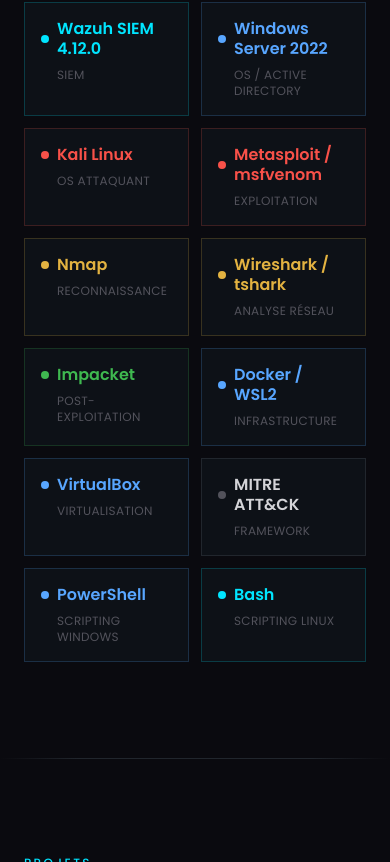
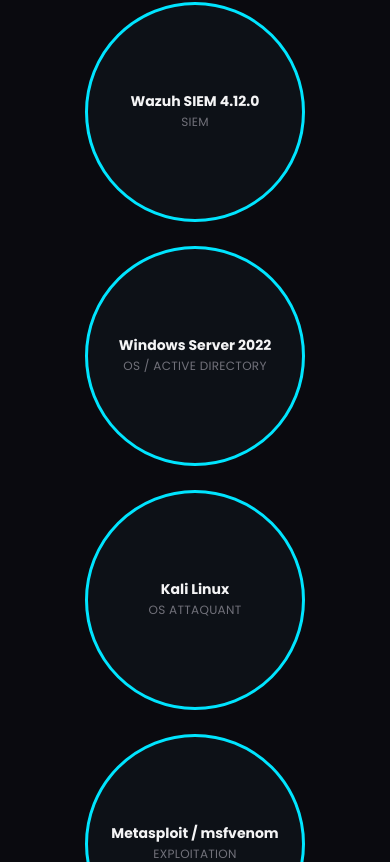
Before and after one commit to J-Hadley-C/portfolio-soc, a React (Vite) app: page / in a window 390 px wide. Shown: the part 3542-4404 px from the top of the page. Built offline with nearby package versions, Linux system fonts and the light colour scheme.

Commit message:
style: cartes de competences rondes avec bordure cyan

```diff
--- a/src/components/Stack.jsx
+++ b/src/components/Stack.jsx
@@ -1,28 +1,19 @@
 import { motion } from 'framer-motion'
 
 const TOOLS = [
-  { name: 'Wazuh SIEM 4.12.0', cat: 'SIEM', accent: 'accent' },
-  { name: 'Windows Server 2022', cat: 'OS / Active Directory', accent: 'info' },
-  { name: 'Kali Linux', cat: 'OS Attaquant', accent: 'critical' },
-  { name: 'Metasploit / msfvenom', cat: 'Exploitation', accent: 'critical' },
-  { name: 'Nmap', cat: 'Reconnaissance', accent: 'high' },
-  { name: 'Wireshark / tshark', cat: 'Analyse réseau', accent: 'high' },
-  { name: 'Impacket', cat: 'Post-Exploitation', accent: 'medium' },
-  { name: 'Docker / WSL2', cat: 'Infrastructure', accent: 'info' },
-  { name: 'VirtualBox', cat: 'Virtualisation', accent: 'info' },
-  { name: 'MITRE ATT&CK', cat: 'Framework', accent: 'none' },
-  { name: 'PowerShell', cat: 'Scripting Windows', accent: 'info' },
-  { name: 'Bash', cat: 'Scripting Linux', accent: 'accent' },
+  { name: 'Wazuh SIEM 4.12.0', cat: 'SIEM' },
+  { name: 'Windows Server 2022', cat: 'OS / Active Directory' },
+  { name: 'Kali Linux', cat: 'OS Attaquant' },
+  { name: 'Metasploit / msfvenom', cat: 'Exploitation' },
+  { name: 'Nmap', cat: 'Reconnaissance' },
+  { name: 'Wireshark / tshark', cat: 'Analyse réseau' },
+  { name: 'Impacket', cat: 'Post-Exploitation' },
+  { name: 'Docker / WSL2', cat: 'Infrastructure' },
+  { name: 'VirtualBox', cat: 'Virtualisation' },
+  { name: 'MITRE ATT&CK', cat: 'Framework' },
+  { name: 'PowerShell', cat: 'Scripting Windows' },
+  { name: 'Bash', cat: 'Scripting Linux' },
 ]
-
-const COLOR = {
-  accent: { border: 'border-accent/20', dot: 'bg-accent', name: 'text-accent' },
-  info: { border: 'border-info/20', dot: 'bg-info', name: 'text-info' },
-  critical: { border: 'border-critical/20', dot: 'bg-critical', name: 'text-critical' },
-  high: { border: 'border-high/20', dot: 'bg-high', name: 'text-high' },
-  medium: { border: 'border-medium/20', dot: 'bg-medium', name: 'text-medium' },
-  none: { border: 'border-divider', dot: 'bg-zinc-600', name: 'text-zinc-300' },
-}
 
 const container = {
   whileInView: { transition: { staggerChildren: 0.05 } },
@@ -60,27 +51,23 @@
         initial="initial"
         whileInView="whileInView"
         viewport={{ once: true }}
-        className="grid grid-cols-2 sm:grid-cols-3 lg:grid-cols-4 gap-3"
+        className="flex flex-wrap justify-center gap-6"
       >
-        {TOOLS.map(t => {
-          const c = COLOR[t.accent]
-          return (
+        {TOOLS.map(t => (
           <motion.div
             key={t.name}
             variants={item}
-              className={`bg-surface border ${c.border} p-4
-                hover:-translate-y-0.5 transition-transform duration-200 cursor-default`}
+            className="w-[220px] h-[220px] rounded-full border-[3px] border-accent bg-surface
+              flex flex-col items-center justify-center text-center p-5
+              transition-transform duration-300 hover:scale-[1.08] hover:-rotate-2
+              hover:shadow-[0_0_25px_rgba(0,229,255,0.5)]"
           >
-              <div className="flex items-center gap-2 mb-2">
-                <span className={`w-2 h-2 rounded-full flex-shrink-0 ${c.dot}`} />
-                <span className={`font-display font-semibold text-base leading-tight ${c.name}`}>
+            <span className="font-display font-bold text-sm leading-tight text-zinc-100 mb-1">
               {t.name}
             </span>
-              </div>
-              <p className="text-xs text-zinc-600 uppercase tracking-wide pl-4">{t.cat}</p>
+            <span className="text-xs text-zinc-500 uppercase tracking-wide">{t.cat}</span>
           </motion.div>
-          )
-        })}
+        ))}
       </motion.div>
     </section>
   )
```
Lines whose indentation alone changed are shown as unchanged.
